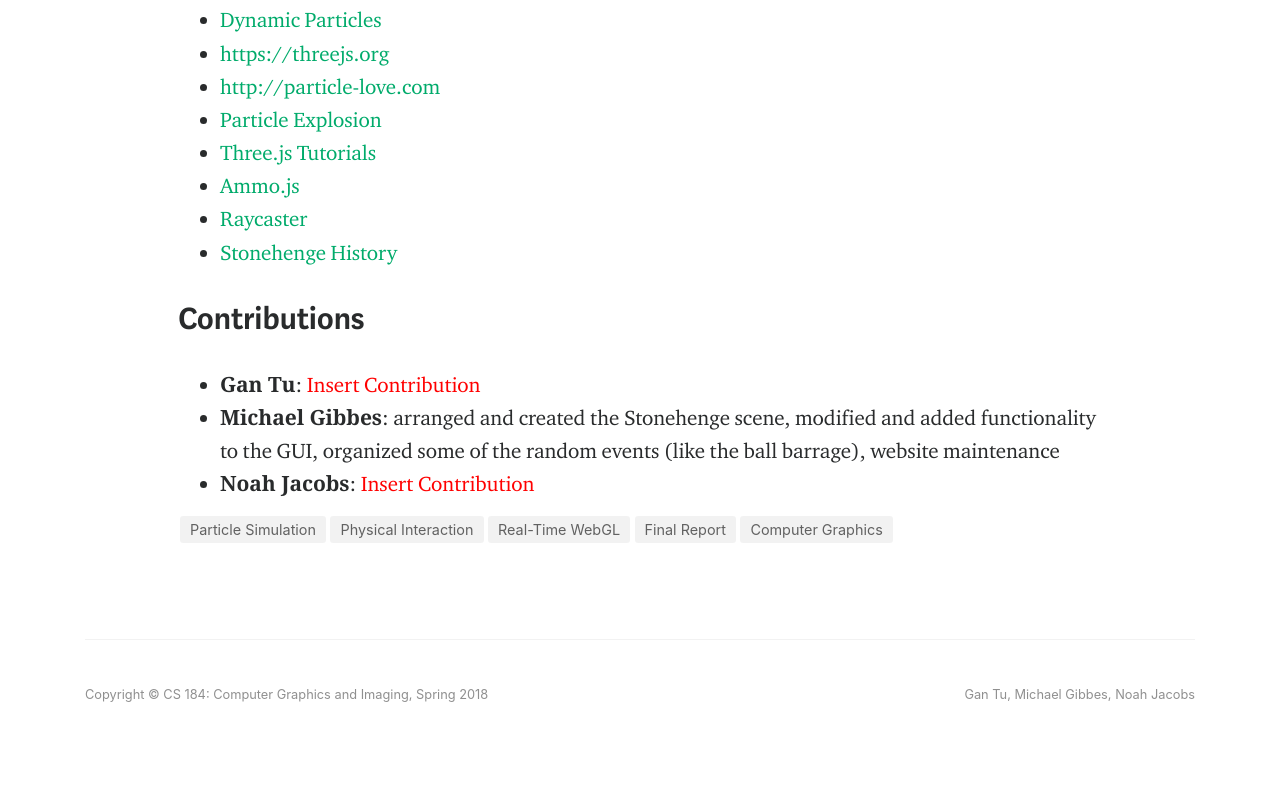
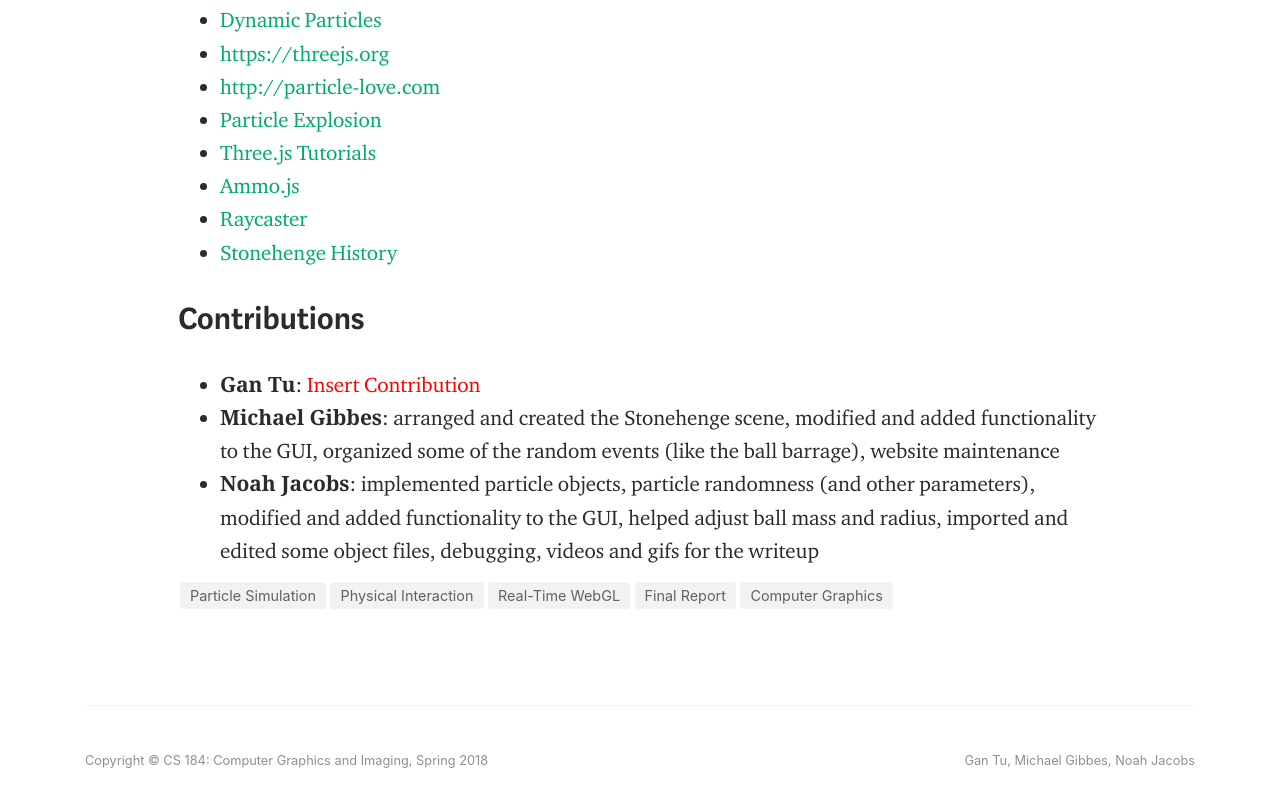
Before and after one commit to Gibbes/finalproj-cs184, a plain HTML site: page docs/index.html in a window 1280 px wide. Shown: the part 4425-5231 px from the top of the page. Before the commit the page ends 5171 px from the top, so only its background shows below. Drawn offline with Linux system fonts and the light colour scheme; a web font is replaced by a local one.

Commit message:
added contributions

```diff
--- a/docs/index.html
+++ b/docs/index.html
@@ -208,7 +208,7 @@
 		<ul>
 			<li><b>Gan Tu</b>: <font color="red">Insert Contribution</font></li>
 			<li><b>Michael Gibbes</b>: arranged and created the Stonehenge scene, modified and added functionality to the GUI, organized some of the random events (like the ball barrage), website maintenance</li>
-			<li><b>Noah Jacobs</b>: <font color="red">Insert Contribution</font></li>
+			<li><b>Noah Jacobs</b>: implemented particle objects, particle randomness (and other parameters), modified and added functionality to the GUI, helped adjust ball mass and radius, imported and edited some object files, debugging, videos and gifs for the writeup</li>
 		</ul>
 
 			</div>
```
